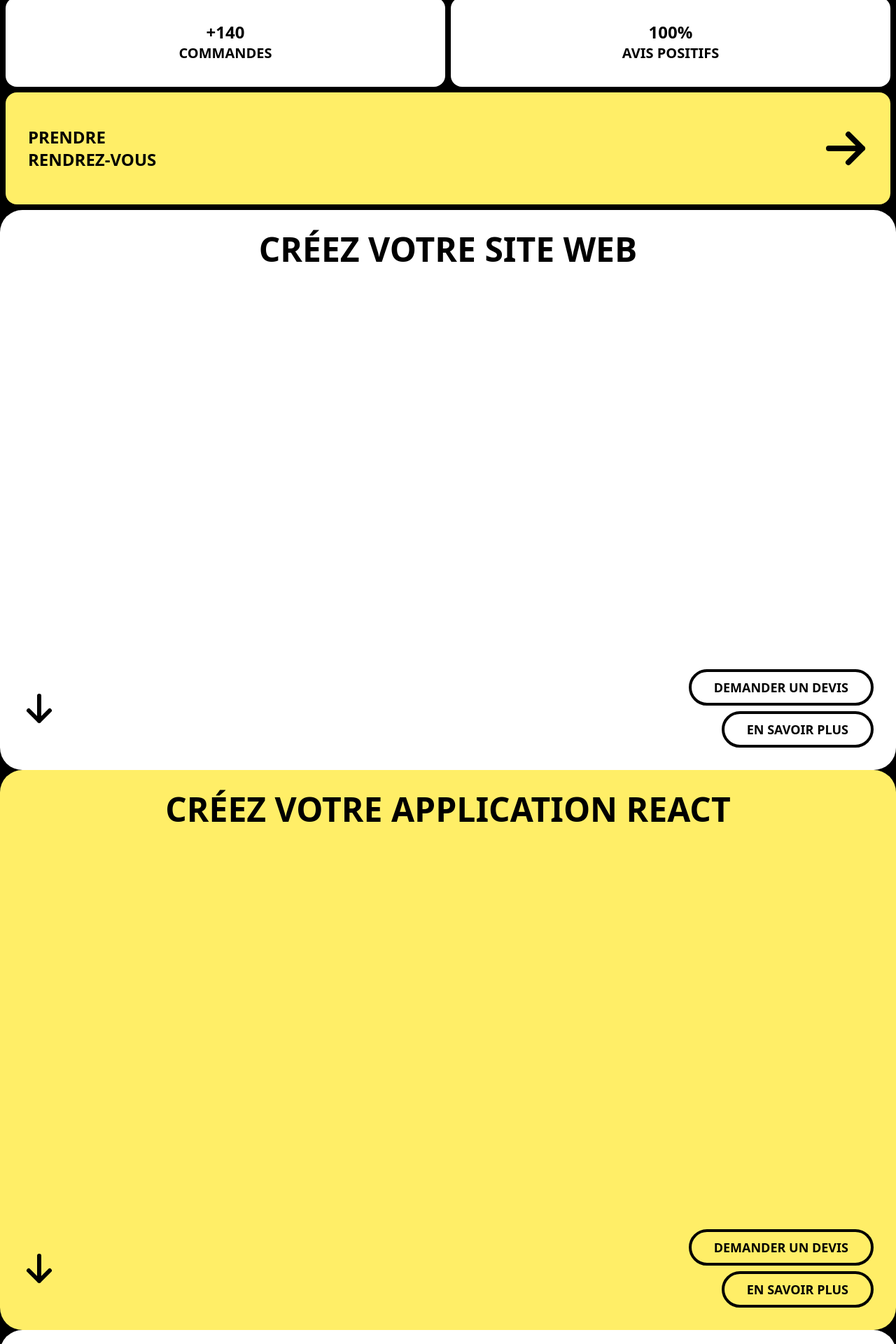
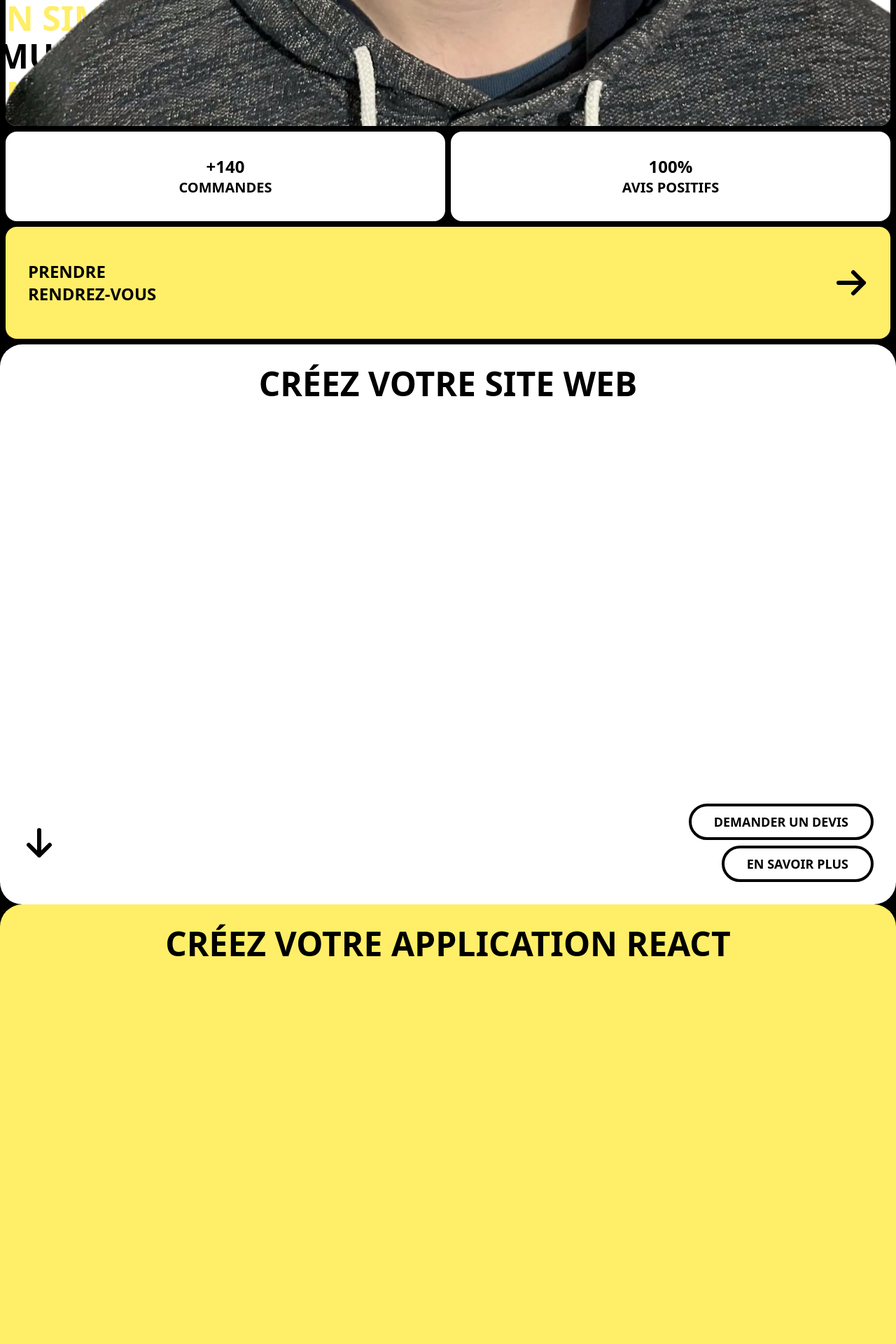
Before and after one commit to floriansimunek/floriansimunek.com, a React (Vite) app: page / in a window 1280 px wide. Shown: the part 820-2740 px from the top of the page at 70% size. Built offline with nearby package versions, Linux system fonts and the light colour scheme; a web font is replaced by a local one.

Commit message:
💄 Fix styles

```diff
--- a/src/components/App.jsx
+++ b/src/components/App.jsx
@@ -1,3 +1,4 @@
+import Footer from './Footer';
 import Hero from './Hero';
 import Section from './Section';
 
@@ -9,7 +10,9 @@
       <Section title="Créez votre application React" primary />
       <Section title="Intégration HTML & CSS" />
       <Section title="Améliorez, réparez ou optimisez votre site web" primary />
-      <Section title="Créez votre site web par vous-même" />
+      <Section title="Créez la maquette de votre site web" />
+      <Section title="Créez votre site web par vous-même" primary />
+      <Footer />
     </>
   );
 }
--- a/src/components/CTA.jsx
+++ b/src/components/CTA.jsx
@@ -1,12 +1,12 @@
-function CTA() {
+function CTA({ className }) {
   return (
     <a
       href="https://floriansimunek.trafft.com/"
       target="_blank"
       rel="noreferrer"
-      className="text-black text-2xl uppercase font-extrabold bg-primary rounded-2xl flex justify-between items-center gap-8 px-8 py-12"
+      className={`${className} text-black text-2xl uppercase font-extrabold bg-primary rounded-2xl flex justify-between items-center gap-2 px-8 py-12`}
     >
-      <span className="flex flex-col">
+      <span className="flex flex-col text-start">
         Prendre <span>rendrez-vous</span>
       </span>
       <svg
@@ -15,7 +15,7 @@
         viewBox="0 0 24 24"
         strokeWidth={3}
         stroke="currentColor"
-        className="w-16 h-16"
+        className="w-12 h-12"
       >
         <path
           strokeLinecap="round"
--- a/src/components/Hero.jsx
+++ b/src/components/Hero.jsx
@@ -6,8 +6,8 @@
   return (
     <Container className="flex flex-col gap-2">
       <Top className="flex flex-col gap-2">
-        <div className="bg-primary text-black p-4 rounded-2xl w-full h-fit flex flex-col justify-between items-start gap-36">
-          <h1 className="text-4xl font-extrabold uppercase">
+        <div className="bg-primary text-black p-4 rounded-2xl w-full h-fit flex flex-col justify-between items-start gap-64">
+          <h1 className="text-6xl font-extrabold uppercase">
             Prêt à faire de votre vision une réalité ?
           </h1>
           <div className="flex flex-col gap-2 w-full">
--- a/src/components/Section.jsx
+++ b/src/components/Section.jsx
@@ -5,10 +5,14 @@
     <div
       className={`${
         primary ? 'bg-primary' : 'bg-white'
-      } w-full h-svh rounded-4xl p-8 flex flex-col justify-between items-center`}
+      } w-full min-h-svh rounded-4xl p-8 flex flex-col justify-between items-center`}
     >
       <h2 className="uppercase font-extrabold text-5xl">{title}</h2>
-      <div className="bottom w-full flex justify-between items-center">
+      <div
+        className={`bottom w-full flex justify-between items-center ${
+          primary ? 'flex-row-reverse' : ''
+        }`}
+      >
         <div className="left">
           <svg
             xmlns="http://www.w3.org/2000/svg"
@@ -25,7 +29,11 @@
             />
           </svg>
         </div>
-        <div className="right flex flex-col gap-2 justify-center items-end">
+        <div
+          className={`right flex flex-col gap-2 justify-center ${
+            primary ? 'items-start' : 'items-end'
+          }`}
+        >
           <ButtonLink className={`${primary ? '!bg-primary' : ''} uppercase`}>
             Demander un devis
           </ButtonLink>
```
